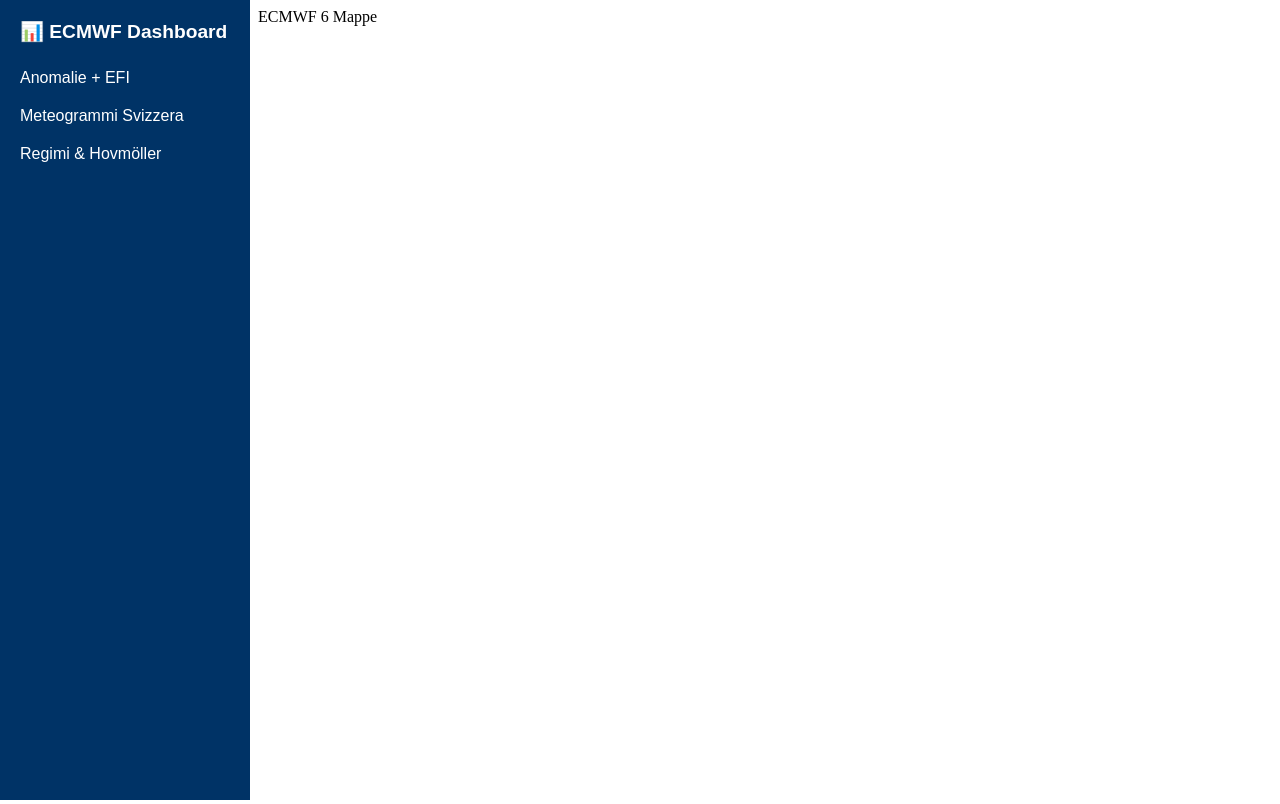
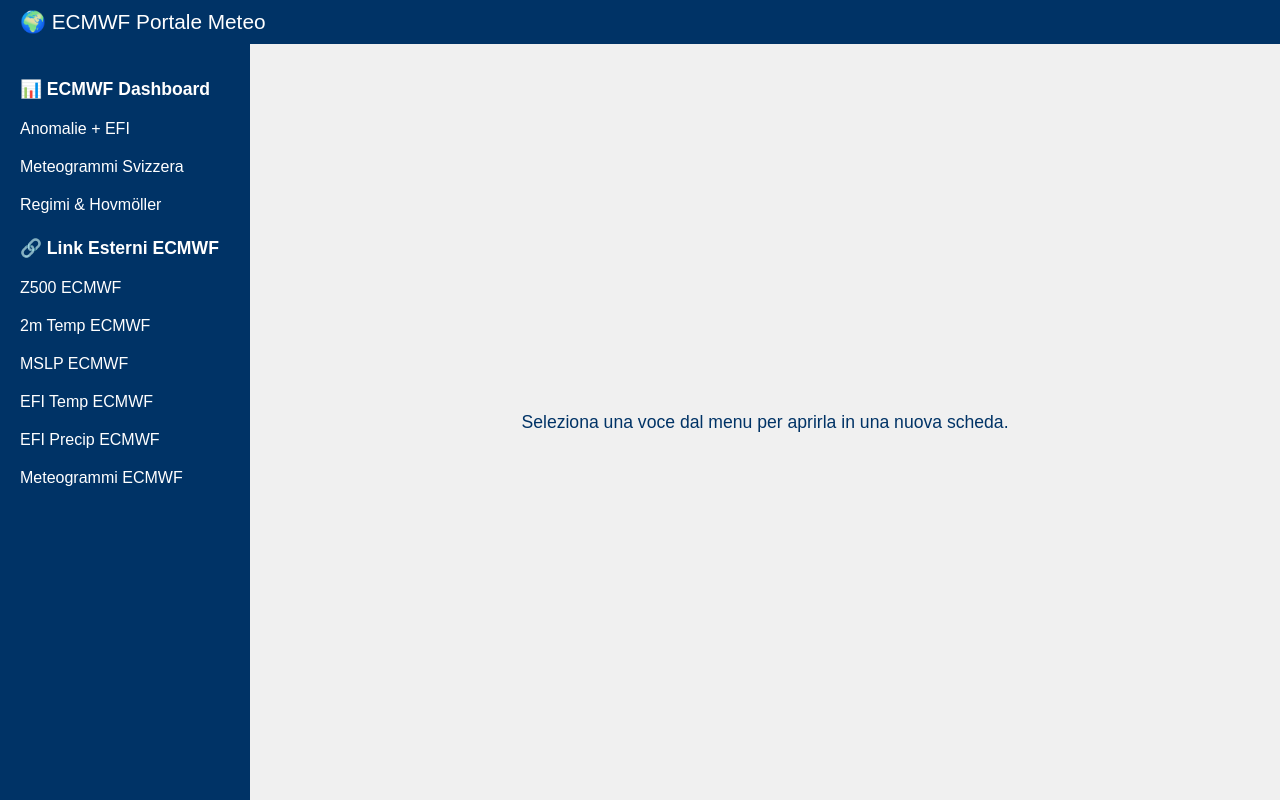
Before and after one commit to mchlod/ecmwf-814dashboard, a plain HTML site: page index.html in a window 1280 px wide. Drawn offline with Linux system fonts and the light colour scheme.

Commit message:
Add files via upload

```diff
--- a/index.html
+++ b/index.html
@@ -12,8 +12,20 @@
     body {
       margin: 0;
       font-family: Arial, sans-serif;
+      display: flex;
+      flex-direction: column;
       height: 100vh;
+    }
+    header {
+      background-color: #003366;
+      color: white;
+      padding: 10px 20px;
+      font-size: 1.3rem;
+    }
+    .container {
       display: flex;
+      flex: 1;
+      height: calc(100vh - 50px);
     }
     nav {
       width: 250px;
@@ -22,12 +34,11 @@
       display: flex;
       flex-direction: column;
       padding: 20px;
-      height: 100vh;
       overflow-y: auto;
     }
     nav h2 {
-      margin-top: 0;
-      font-size: 1.2rem;
+      font-size: 1.1rem;
+      margin-bottom: 10px;
     }
     nav button {
       background: none;
@@ -43,30 +54,40 @@
     }
     main {
       flex: 1;
-      height: 100vh;
+      padding: 20px;
+      background-color: #f0f0f0;
+      display: flex;
+      align-items: center;
+      justify-content: center;
     }
-    iframe {
-      width: 100%;
-      height: 100%;
-      border: none;
+    .notice {
+      font-size: 1.1rem;
+      color: #003366;
+      text-align: center;
     }
   </style>
 </head>
 <body>
-  <nav>
-    <h2>📊 ECMWF Dashboard</h2>
-    <button onclick="loadPage('./ecmwf-6mappe-final.html')">Anomalie + EFI</button>
-    <button onclick="loadPage('./ecmwf-meteogrammi-svizzera-dinamico.html')">Meteogrammi Svizzera</button>
-    <button onclick="loadPage('./ecmwf-regimi-hovmoller-dinamico.html')">Regimi & Hovmöller</button>
-  </nav>
-  <main>
-    <iframe id="main-frame" src="./ecmwf-6mappe-final.html"></iframe>
-  </main>
-
-  <script>
-    function loadPage(page) {
-      document.getElementById('main-frame').src = page;
-    }
-  </script>
+  <header>🌍 ECMWF Portale Meteo</header>
+  <div class="container">
+    <nav>
+      <h2>📊 ECMWF Dashboard</h2>
+      <button onclick="window.open('ecmwf-6mappe-final.html', '_blank')">Anomalie + EFI</button>
+      <button onclick="window.open('ecmwf-meteogrammi-svizzera-dinamico.html', '_blank')">Meteogrammi Svizzera</button>
+      <button onclick="window.open('ecmwf-regimi-hovmoller-dinamico.html', '_blank')">Regimi & Hovmöller</button>
+      <h2>🔗 Link Esterni ECMWF</h2>
+      <button onclick="window.open('https://charts.ecmwf.int/products/extended-anomaly-z500', '_blank')">Z500 ECMWF</button>
+      <button onclick="window.open('https://charts.ecmwf.int/products/extended-anomaly-2t', '_blank')">2m Temp ECMWF</button>
+      <button onclick="window.open('https://charts.ecmwf.int/products/extended-anomaly-mslp', '_blank')">MSLP ECMWF</button>
+      <button onclick="window.open('https://charts.ecmwf.int/products/extended-efi-sot-2t', '_blank')">EFI Temp ECMWF</button>
+      <button onclick="window.open('https://charts.ecmwf.int/products/extended-efi-sot-tp', '_blank')">EFI Precip ECMWF</button>
+      <button onclick="window.open('https://charts.ecmwf.int/products/opencharts_extended_meteogram', '_blank')">Meteogrammi ECMWF</button>
+    </nav>
+    <main>
+      <div class="notice">
+        Seleziona una voce dal menu per aprirla in una nuova scheda.
+      </div>
+    </main>
+  </div>
 </body>
 </html>
```
